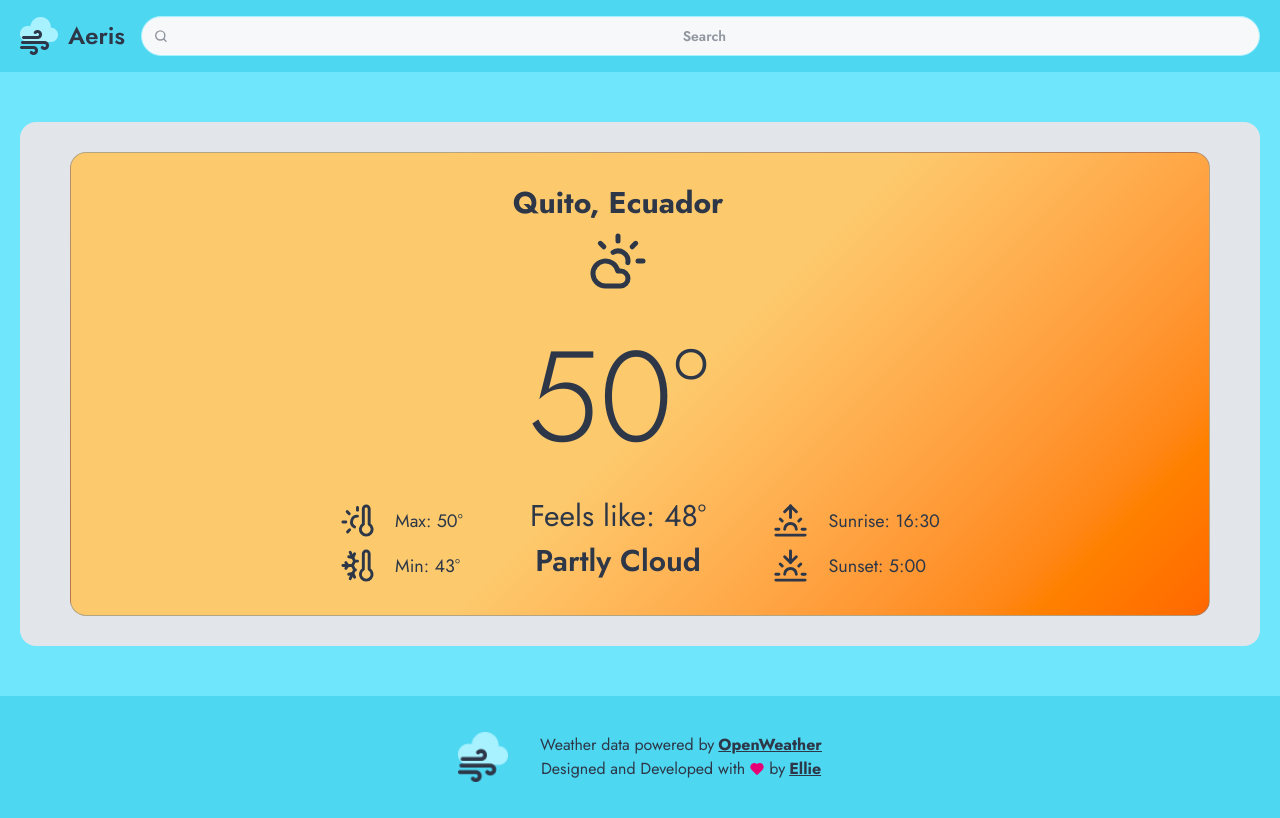
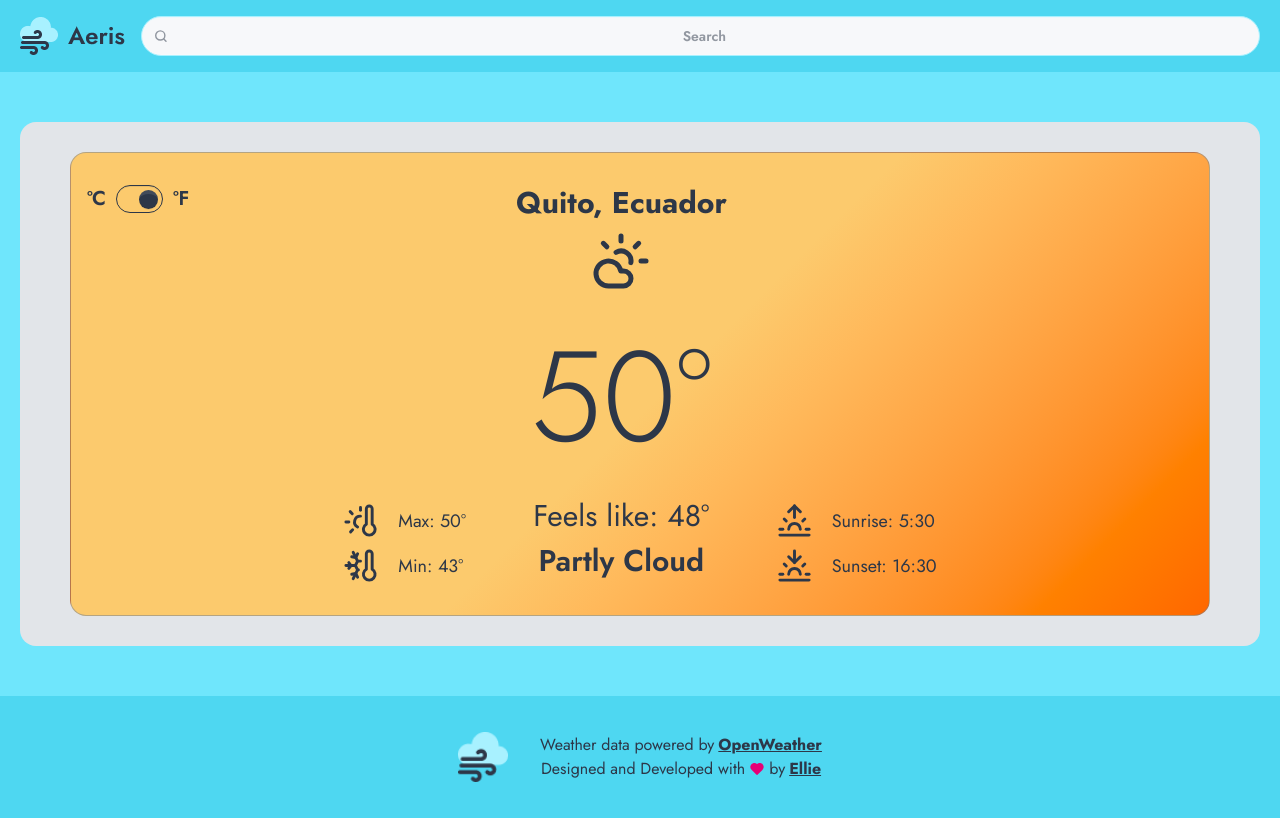
Before and after one commit to ElyRiven/aeris-weather-web, an Angular app: page /location in a window 1280 px wide. Built offline with nearby package versions, Linux system fonts and the light colour scheme.

Commit message:
Adding toggle checkbox for temperature units

```diff
--- a/src/app/web-front/pages/location-page/location-page.component.html
+++ b/src/app/web-front/pages/location-page/location-page.component.html
@@ -2,6 +2,17 @@
 <section
   class="w-full h-fit py-8 border border-secondary-content/50 rounded-box bg-linear-(--sunny-gradient)"
 >
+  <div class="relative">
+    <div class="flex flex-row gap-[10px] absolute left-4">
+      <span class="font-semibold text-xl">ºC</span>
+      <input
+        type="checkbox"
+        checked="checked"
+        class="toggle toggle-lg checked:bg-transparent"
+      />
+      <span class="font-semibold text-xl">ºF</span>
+    </div>
+  </div>
   <div class="flex flex-row items-end justify-center gap-[50px] mx-auto w-fit">
     <div class="flex flex-col gap-[10px] text-lg">
       <div class="flex flex-row gap-5 items-center">
@@ -104,8 +115,7 @@
           <path d="m8 6 4-4 4 4" />
           <path d="M16 18a4 4 0 0 0-8 0" />
         </svg>
-        <!-- <p><span>Sunrise: </span><span>16:30</span></p> -->
-        <p>Sunrise: 16:30</p>
+        <p><span>Sunrise: </span><span>5:30</span></p>
       </div>
       <div class="flex flex-row gap-5 items-center">
         <svg
@@ -129,8 +139,7 @@
           <path d="m16 6-4 4-4-4" />
           <path d="M16 18a4 4 0 0 0-8 0" />
         </svg>
-        <!-- <p><span>Sunset: </span><span>05:00</span></p> -->
-        <p>Sunset: 5:00</p>
+        <p><span>Sunset: </span><span>16:30</span></p>
       </div>
     </div>
   </div>
```
